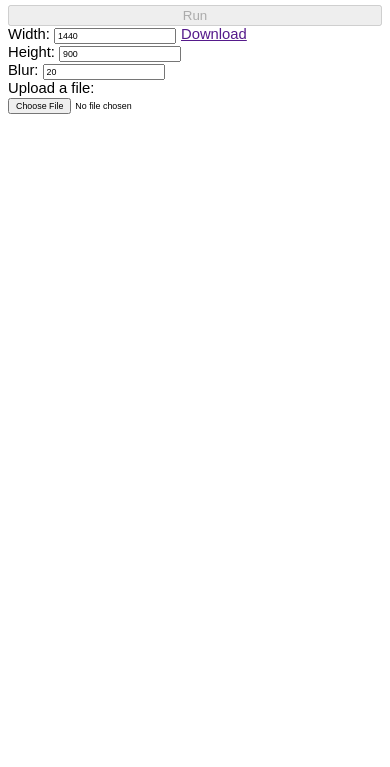
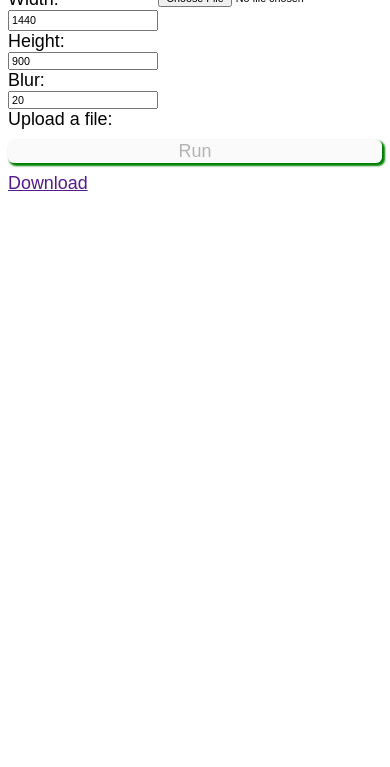
Before and after one commit to platipus25/wallpaperconstructor-web, a plain HTML site: page public/index.html in a window 390 px wide. Shown: the part 77-844 px from the top of the page. Drawn offline with nearby package versions, Linux system fonts and the light colour scheme; no server answers; a web font is replaced by a local one.

Commit message:
Add meda queries

```diff
--- a/public/index.css
+++ b/public/index.css
@@ -1,8 +1,7 @@
 body{
     display: grid;
     font-family: "Niramit", sans-serif;
-    font-size: calc(1.2vw + 1.2vh);
-    grid-template-areas: ". title ." "form form form" "start start start" "content content content";
+    font-size: calc(2vw + 1.2vh);
     grid-template-areas: "title title title" "start start start" "form content content" "form content content";
     /*grid-template-rows: fit-content fit-content fit-content;
     grid-template-columns: repeat(3, 1fr);*/
@@ -17,6 +16,8 @@ input{
 h1 {
     text-align: center;
     grid-area:title;
+    margin: 1vh 0;
+    font-family: "Montserrat", "Niramit", sans-serif;
 }
 
 img{
@@ -24,9 +25,18 @@ img{
     border:none;
 }
 
+span{
+    display:grid;
+}
+
 form{
     grid-area:form;
     white-space: nowrap;
+    display:grid;
+    align-content:space-between;
+    grid-template-columns: repeat(7, auto);
+    grid-template-rows: repeat(7, auto);
+    grid-auto-flow: column dense;
 }
 
 #content{
@@ -35,4 +45,28 @@ form{
 
 #runButton {
     grid-area:start;
+    font-size:inherit;
+    border-radius:6px;
+    box-shadow: 2px 2px 2px 1px green;
+    border:none;
+    margin: 1.2vh 0;
 }
+
+#error{
+    color:red;
+}
+
+@media only screen and (max-width: 700px){
+    body{
+        grid-template-areas: "title title title" "form form form" "start start start" "content content content";
+    }
+    form{
+        grid-auto-flow: row dense;
+    }
+}
+
+@media only screen and (max-width: 600px){
+    form{
+        grid-auto-flow: column dense;
+    }
+}
```
